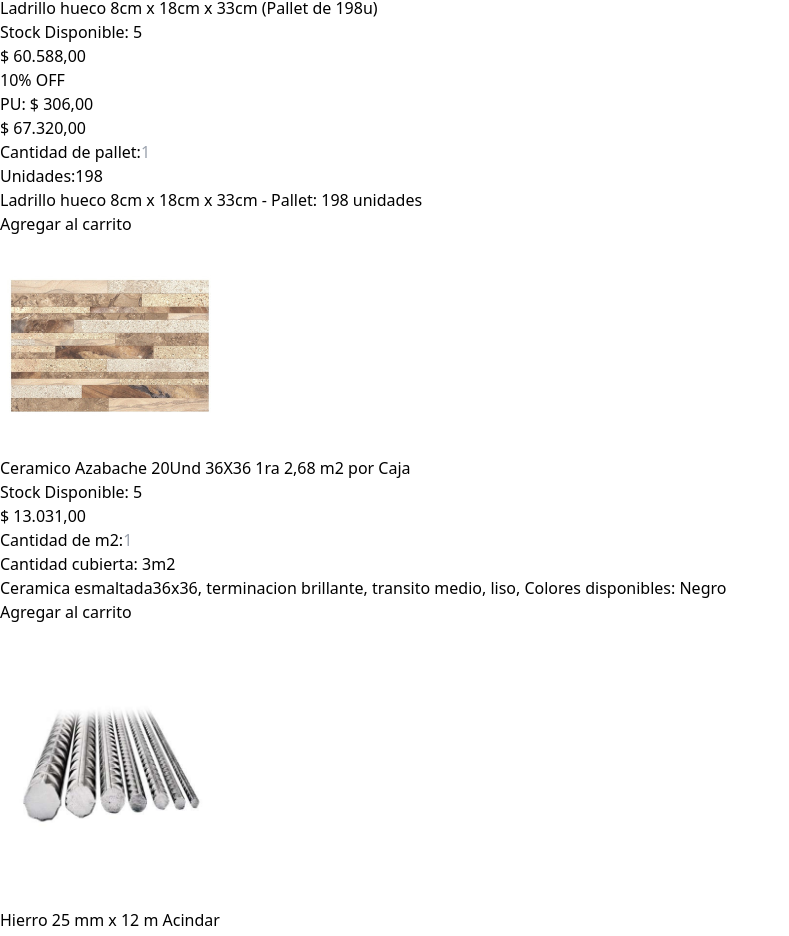
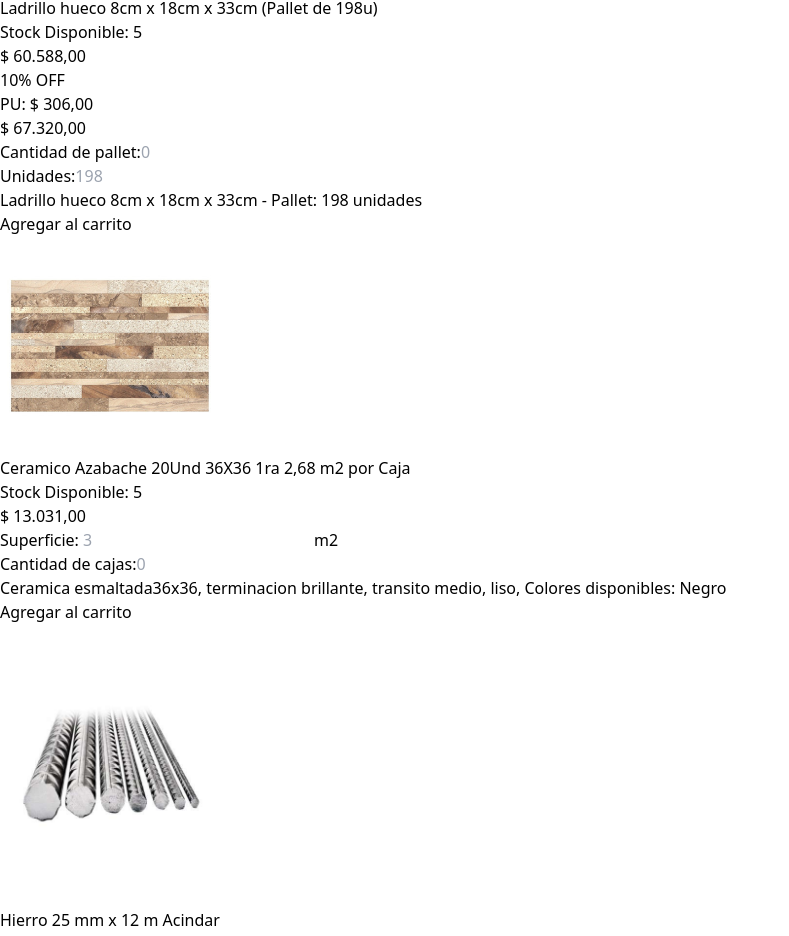
Before and after one commit to Frahn7/prueba_tecnica, a Next.js app: page / in a window 1280 px wide. Shown: the part 1552-2488 px from the top of the page, without its empty margins (0-789 px from the left). Built offline with nearby package versions, Linux system fonts and the light colour scheme.

Commit message:
point bonus

```diff
--- a/src/app/components/CardProducts.tsx
+++ b/src/app/components/CardProducts.tsx
@@ -15,6 +15,8 @@ export const CardProducts = ({ product }: PropsProduct) => {
   const { cart, removeFromCart, addToCart } = useProductContext();
   const [quantity, setQuantity] = useState(1);
   const [titleButton, setTitleButton] = useState("Agregar al carrito");
+  const [valueM2, setValueM2] = useState("");
+  const [valueUnits, setValueUnits] = useState("");
 
   useEffect(() => {
     if (cart.length >= 1 && cart.some((e) => e.id === product.id)) {
@@ -79,34 +81,46 @@ export const CardProducts = ({ product }: PropsProduct) => {
               min={1}
               type="number"
               max={product.stock}
-              placeholder={product.quantity?.toString()}
+              placeholder={Math.ceil(
+                Number(valueUnits) / product.unitValue!
+              ).toString()}
               onChange={(e) => setQuantity(Number(e.target.value))}
             />
             <p>
               Unidades:
-              <span className="text-[19px] font-bold">
-                {Math.ceil(quantity * (product?.unitValue ?? 0))}
-              </span>
+              <input
+                className="w-[45px] border border-black rounded-md text-center"
+                min={1}
+                type="number"
+                placeholder={(quantity * product.unitValue!).toString()}
+                onChange={(e) => setValueUnits(e.target.value)}
+              />
             </p>
           </div>
         ) : product.salesUnit === "area" ? (
           <div className="flex flex-row gap-3">
-            Cantidad de {product.measurementUnit}:
+            <p>
+              Superficie:{" "}
+              <input
+                type="number"
+                min={0}
+                className="w-[60px] border border-black rounded-md text-center"
+                placeholder={Math.ceil(
+                  quantity * (product?.unitValue ?? 0)
+                ).toString()}
+                onChange={(e) => setValueM2(e.target.value)}
+              />
+              {product.measurementUnit}
+            </p>
+            Cantidad de cajas:
             <input
-              className="w-[45px] border border-black rounded-md text-center"
+              className="w-[90px] border border-black rounded-md text-center"
               min={1}
               max={product.stock}
               type="number"
-              placeholder={product.quantity?.toString()}
+              placeholder={Math.ceil(Number(valueM2) / 2.68).toString()}
               onChange={(e) => setQuantity(Number(e.target.value))}
             />
-            <p>
-              Cantidad cubierta:{" "}
-              <span className="text-[19px] font-bold">
-                {Math.ceil(quantity * (product?.unitValue ?? 0))}
-              </span>
-              m2
-            </p>
           </div>
         ) : (
           <div className="flex flex-row gap-3">
--- a/src/app/components/Cart.tsx
+++ b/src/app/components/Cart.tsx
@@ -12,9 +12,10 @@ export const Cart = () => {
     useProductContext();
 
   return (
-    <div className="text-center shadow-lg bg-gray-300 rounded-br-[40px] lg:mx-2  max-w-full flex flex-col gap-2 rounded-lg max-h-[450px] overflow-y-scroll">
+    <div className="text-center shadow-lg bg-gray-300 rounded-br-[40px] lg:mx-2  max-w-full flex flex-col gap-2 rounded-lg ">
       <h1 className="text-[17px] font-bold mt-2">Carrito</h1>
-      <div className="mt-[20px] p-2">
+      <div>
+        <div className="mt-[20px] p-2 max-h-[300px] overflow-y-scroll">
           {cart.map((product, i) => (
             <div
               key={i}
@@ -53,6 +54,8 @@ export const Cart = () => {
               </span>
             </div>
           ))}
+        </div>
+        <div className="flex flex-col gap-2 mt-5">
           <div>
             <p className="font-bold text-[19px]">
               Total: $
@@ -64,7 +67,7 @@ export const Cart = () => {
                 .toLocaleString("es-ES")}
             </p>
           </div>
-      </div>
+
           {cart.length <= 0 ? null : (
             <Button
               title="Comprar"
@@ -74,5 +77,7 @@ export const Cart = () => {
             />
           )}
         </div>
+      </div>
+    </div>
   );
 };
--- a/src/app/components/Products.tsx
+++ b/src/app/components/Products.tsx
@@ -37,12 +37,13 @@ export const Products = () => {
           ))}
         </div>
         {cart.length >= 1 && (
-          <div className="self-center lg:fixed lg:bottom-0 lg:right-0  mt-10 p-1">
-            <div className="border border-black rounded-full bg-black text-white text-center">
+          <div className="self-center lg:fixed lg:bottom-0 lg:right-0  mt-10 p-1 z-10">
+            <div className="border border-black rounded-full flex-row flex p-1 bg-black text-white text-center">
               <IoCartOutline
                 className="text-[30px] p-1 mr-1 cursor-pointer "
                 onClick={() => setHandleCart(!handleCart)}
               />
+              {cart.length}
             </div>
           </div>
         )}
```
Lines whose indentation alone changed are shown as unchanged.
